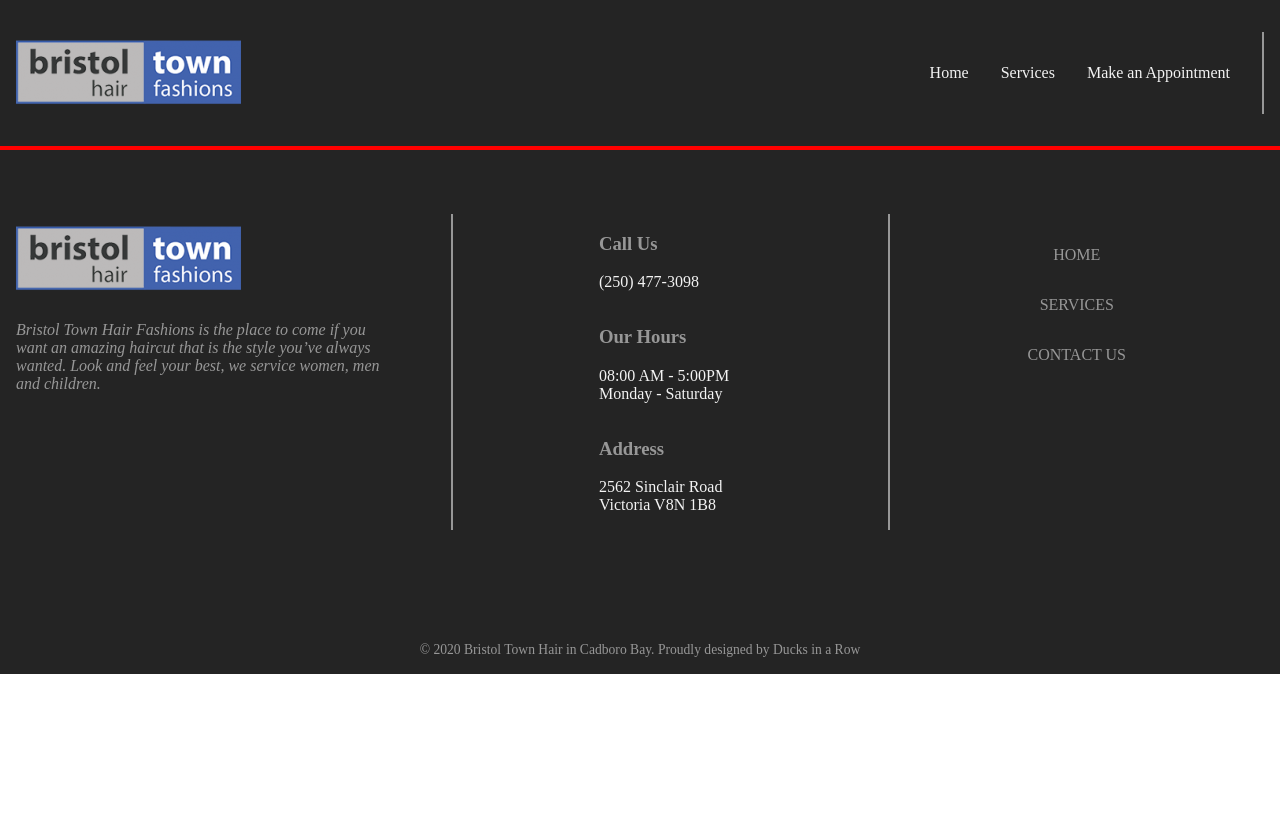
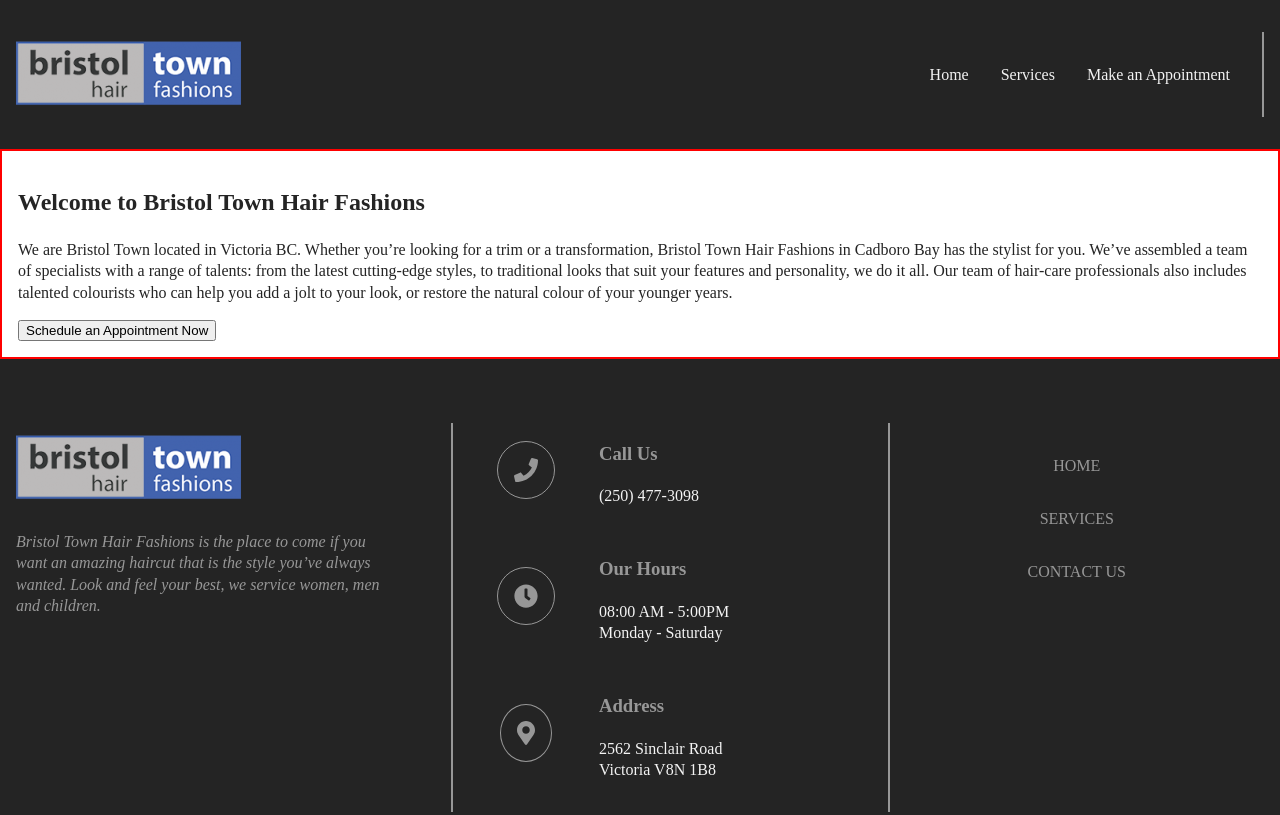
Before and after one commit to songfarm-david/bristol-town, a Gatsby site: page / in a window 1280 px wide. Shown: the top 815 px of the page. Built offline with nearby package versions, Linux system fonts and the light colour scheme; Gatsby itself is replaced by a stand-in of ours.

Commit message:
add footer and font icons

```diff
--- a/package.json
+++ b/package.json
@@ -14,6 +14,9 @@
     "test": "echo \"Write tests! -> https://gatsby.dev/unit-testing\" && exit 1"
   },
   "dependencies": {
+    "@fortawesome/fontawesome-svg-core": "^1.2.32",
+    "@fortawesome/free-solid-svg-icons": "^5.15.1",
+    "@fortawesome/react-fontawesome": "^0.1.11",
     "gatsby": "^2.24.67",
     "gatsby-plugin-sass": "^2.3.16",
     "hamburgers": "^1.1.3",
--- a/src/components/footer.js
+++ b/src/components/footer.js
@@ -1,8 +1,8 @@
 import React from "react"
 import { Link } from "gatsby"
 import siteLogo from "../images/bristol_hair_logo.png";
-// import { FontAwesomeIcon } from '@fortawesome/react-fontawesome'
-// import { faClock, faMapMarkerAlt, faPhone } from '@fortawesome/free-solid-svg-icons'
+import { FontAwesomeIcon } from '@fortawesome/react-fontawesome'
+import { faClock, faMapMarkerAlt, faPhone } from '@fortawesome/free-solid-svg-icons'
 
 export default function Footer () {
     return (
@@ -17,7 +17,7 @@
                     <div className="icon_box__box_container">
                         <div className="icon_box__icon_wrapper">
                             {/* <i className="icon_box__icon"></i> */}
-                            {/* <FontAwesomeIcon icon={faPhone} className="fa_icon" /> */}
+                            <FontAwesomeIcon icon={faPhone} className="fa_icon" />
                         </div>
                         <div className="icon_box__content">
                             <h3 className="icon_box__title">Call Us</h3>
@@ -26,7 +26,7 @@
                     </div>
                     <div className="icon_box__box_container">
                         <div className="icon_box__icon_wrapper">
-                            {/* <FontAwesomeIcon icon={faClock} className="fa_icon" /> */}
+                            <FontAwesomeIcon icon={faClock} className="fa_icon" />
                         </div>
                         <div className="icon_box__content">
                             <h3 className="icon_box__title">Our Hours</h3>
@@ -37,7 +37,7 @@
                     <div className="icon_box__box_container">
                         <div className="icon_box__icon_wrapper">
                             <i className="icon_box__icon"></i>
-                            {/* <FontAwesomeIcon icon={faMapMarkerAlt} className="fa_icon" /> */}
+                            <FontAwesomeIcon icon={faMapMarkerAlt} className="fa_icon" />
 
                         </div>
                         <div className="icon_box__content">
--- a/src/pages/index.js
+++ b/src/pages/index.js
@@ -1,5 +1,17 @@
 import React from "react"
 import Layout from "../components/layout"
 export default function Home() {
-  return <Layout />
+    return (
+        <Layout>
+            <section className={"section_padding_mobile"}>
+                <div>
+                    <h2>Welcome to Bristol Town Hair Fashions</h2>
+                    <p>We are Bristol Town located in Victoria BC. Whether you’re looking for a trim or a transformation, Bristol Town Hair Fashions in Cadboro Bay has the stylist for you. We’ve assembled a team of specialists with a range of talents: from the latest cutting-edge styles, to traditional looks that suit your features and personality, we do it all. Our team of hair-care professionals also includes talented colourists who can help you add a jolt to your look, or restore the natural colour of your younger years.</p>
+                </div>
+                <div>
+                    <button>Schedule an Appointment Now</button>
+                </div>
+            </section>
+        </Layout>
+    )
 }
--- a/src/styles/global.scss
+++ b/src/styles/global.scss
@@ -13,6 +13,7 @@
     margin: 0;
     padding: 0;
     color: $text_color;
+    line-height: 1.33;
     ul {
         padding: 0;
         list-style-type: none;
@@ -121,10 +122,10 @@
     }
 
     .icon_box__box_container {
-        // border: $border;
         display: flex;
         justify-content: center;
         flex-wrap: wrap;
+        margin-bottom: 1rem;
         .icon_box__content,
         .icon_box__icon_wrapper {
             text-align: center;
@@ -134,7 +135,6 @@
             font-size: 1.5rem;
             color: $footer_text;
         }
-
         .fa_icon {
             font-size: 1.5rem;
             border: 1px solid $footer_text;
```
Also changed, not shown: 1 other file.
